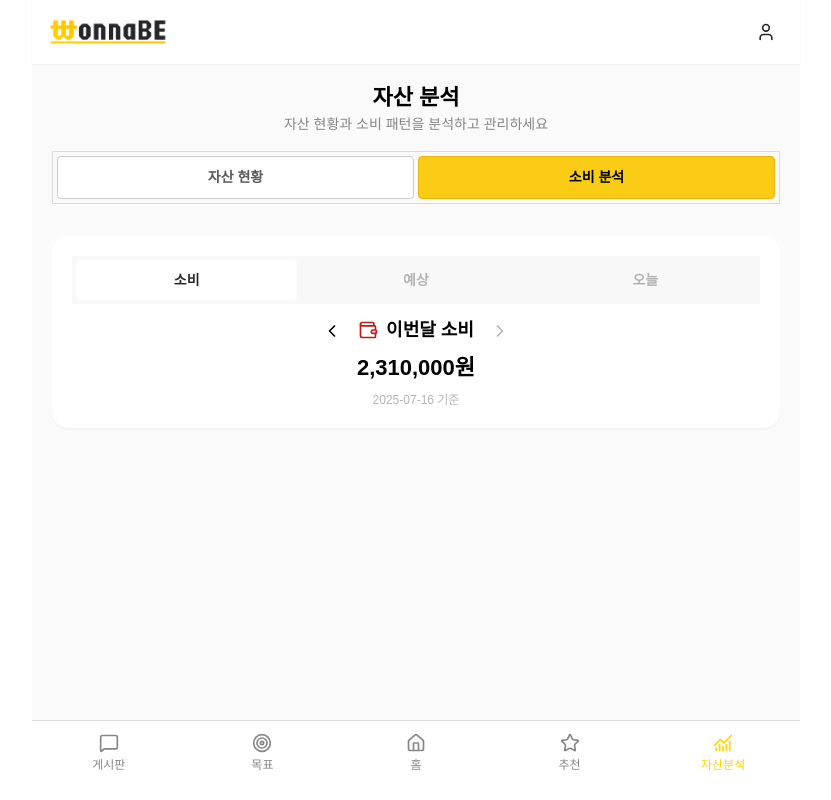
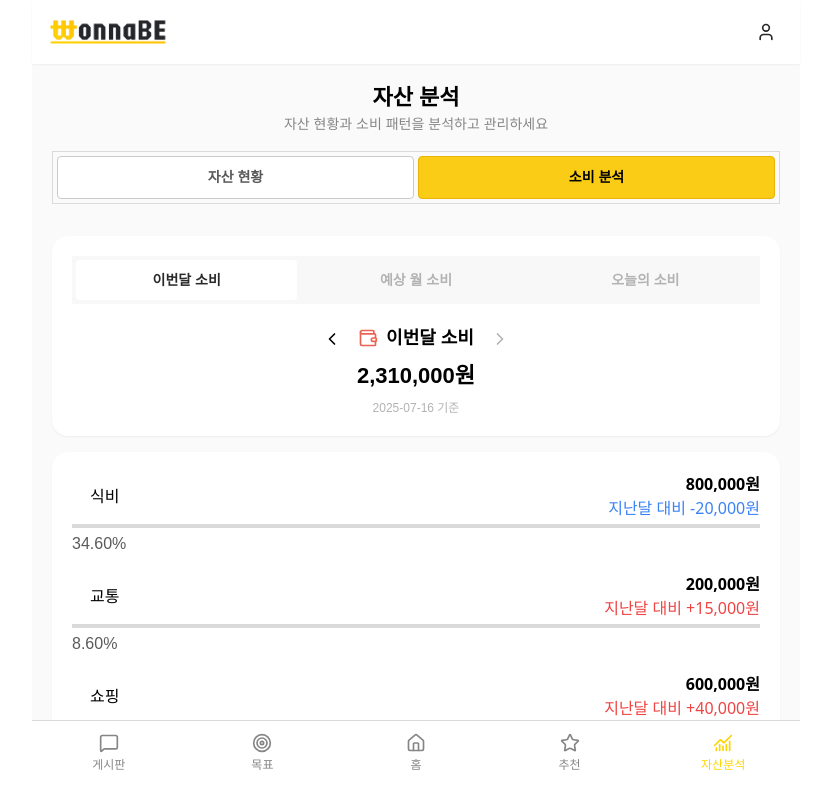
Before and after one commit to WonnaBE7/Frontend, a Vue app: page /assets in a window 1280 px wide. Both pictures are taken after a click on the button "소비 분석". Shown: the top 800 px of the page, without its empty margins (224-1055 px from the left). Built offline with nearby package versions, Linux system fonts and the light colour scheme.

Commit message:
[feat] #27 add consumption-dashboard-page-ui

```diff
--- a/dev-dist/sw.js
+++ b/dev-dist/sw.js
@@ -82,7 +82,7 @@ define(['./workbox-54d0af47'], (function (workbox) { 'use strict';
     "revision": "3ca0b8505b4bec776b69afdba2768812"
   }, {
     "url": "index.html",
-    "revision": "0.io9pji3ntb"
+    "revision": "0.o3h28vud2j"
   }], {});
   workbox.cleanupOutdatedCaches();
   workbox.registerRoute(new workbox.NavigationRoute(workbox.createHandlerBoundToURL("index.html"), {
--- a/src/entities/assets/consumption/consumption.mock.ts
+++ b/src/entities/assets/consumption/consumption.mock.ts
@@ -18,3 +18,74 @@ export const mockEstimatedAndTodayConsumption: EstimatedAndTodayConsumption = {
     calculatedDate: '2025-07-16'
   }
 }
+
+
+// entities/assets/consumption/consumption-category.mock.ts
+
+import type { ConsumptionCategoryItem } from './consumption.entity.ts'
+
+export const mockMonthlyCategoryConsumption: ConsumptionCategoryItem[] = [
+  {
+    consumptionCategory: 'food',
+    amount: '800,000',
+    percentage: 34.6,
+    diffFromLastMonth: '-20,000',
+  },
+  {
+    consumptionCategory: 'transport',
+    amount: '200,000',
+    percentage: 8.6,
+    diffFromLastMonth: '+15,000',
+  },
+  {
+    consumptionCategory: 'shopping',
+    amount: '600,000',
+    percentage: 25.9,
+    diffFromLastMonth: '+40,000',
+  },
+  {
+    consumptionCategory: 'financial',
+    amount: '300,000',
+    percentage: 12.9,
+    diffFromLastMonth: '-10,000',
+  },
+  {
+    consumptionCategory: 'other',
+    amount: '410,000',
+    percentage: 17.7,
+    diffFromLastMonth: '+5,000',
+  },
+]
+
+export const mockTodayCategoryConsumption: ConsumptionCategoryItem[] = [
+  {
+    consumptionCategory: 'food',
+    amount: '25,000',
+    percentage: 34.6,
+    diffFromLastMonth: '+4,000',
+  },
+  {
+    consumptionCategory: 'transport',
+    amount: '12,000',
+    percentage: 8.6,
+    diffFromLastMonth: '-2,000',
+  },
+  {
+    consumptionCategory: 'shopping',
+    amount: '40,000',
+    percentage: 25.9,
+    diffFromLastMonth: '-20,000',
+  },
+  {
+    consumptionCategory: 'financial',
+    amount: '300,000',
+    percentage: 12.9,
+    diffFromLastMonth: '+4,000',
+  },
+  {
+    consumptionCategory: 'other',
+    amount: '14,100',
+    percentage: 17.7,
+    diffFromLastMonth: '+5,000',
+  },
+]
--- /dev/null
+++ b/src/entities/assets/consumption/consumption.store.ts
@@ -0,0 +1,77 @@
+import { defineStore } from 'pinia'
+import { ref, computed } from 'vue'
+import dayjs from 'dayjs'
+import { mockMonthlyConsumptionSummary, mockEstimatedAndTodayConsumption, mockMonthlyCategoryConsumption, mockTodayCategoryConsumption } from './consumption.mock'
+
+export type TabType = 'current' | 'estimated' | 'today'
+
+export const useConsumptionStore = defineStore('consumption', () => {
+  const selectedTab = ref<TabType>('current')
+  const baseDate = ref(dayjs())
+
+  const tabs = [
+    { key: 'current', label: '이번달 소비' },
+    { key: 'estimated', label: '예상 월 소비' },
+    { key: 'today', label: '오늘의 소비' }
+  ] as const
+
+  const displayedAmount = computed(() => {
+    switch (selectedTab.value) {
+      case 'current':
+        return `${mockMonthlyConsumptionSummary.monthToDateConsumption.amount}원`
+      case 'estimated':
+        return `${mockEstimatedAndTodayConsumption.estimatedMonthlyConsumption.amount}원`
+      case 'today':
+        return `${mockEstimatedAndTodayConsumption.todayConsumption.amount}원`
+    }
+  })
+
+  const displayedDate = computed(() => {
+    switch (selectedTab.value) {
+      case 'current':
+        return mockMonthlyConsumptionSummary.monthToDateConsumption.calculatedUntil
+      case 'estimated':
+        return mockEstimatedAndTodayConsumption.estimatedMonthlyConsumption.calculatedUntil
+      case 'today':
+        return mockEstimatedAndTodayConsumption.todayConsumption.calculatedDate
+    }
+  })
+
+  const categoryData = computed(() => {
+    switch (selectedTab.value) {
+      case 'current':
+      case 'estimated': // 'estimated'도 current와 동일한 데이터 사용
+        return mockMonthlyCategoryConsumption
+      case 'today':
+        return mockTodayCategoryConsumption
+    }
+  })
+
+  const displayedLabel = computed(() => {
+    const now = dayjs()
+    return now.isSame(baseDate.value, 'month') ? '이번달 소비' : baseDate.value.format('M월 소비')
+  })
+
+  const goPrevMonth = () => {
+    baseDate.value = baseDate.value.subtract(1, 'month')
+  }
+
+  const goNextMonth = () => {
+    const now = dayjs()
+    if (!baseDate.value.isSame(now, 'month')) {
+      baseDate.value = baseDate.value.add(1, 'month')
+    }
+  }
+
+  return {
+    tabs,
+    selectedTab,
+    baseDate,
+    displayedAmount,
+    displayedDate,
+    displayedLabel,
+    categoryData,
+    goPrevMonth,
+    goNextMonth
+  }
+})
--- a/src/features/assets/service/useConsumptionSummary.ts
+++ /dev/null
@@ -1,62 +0,0 @@
-import { ref, computed } from 'vue'
-import dayjs from 'dayjs'
-import { mockMonthlyConsumptionSummary, mockEstimatedAndTodayConsumption } from '@/entities/assets/consumption/consumption.mock'
-
-export type TabType = 'current' | 'estimated' | 'today'
-
-const tabs = [
-  { key: 'current', label: '소비' },
-  { key: 'estimated', label: '예상' },
-  { key: 'today', label: '오늘' }
-]
-
-const selectedTab = ref<TabType>('current')
-const baseDate = ref(dayjs())
-
-const displayedAmount = computed(() => {
-  switch (selectedTab.value) {
-    case 'current':
-      return `${mockMonthlyConsumptionSummary.monthToDateConsumption.amount}원`
-    case 'estimated':
-      return `${mockEstimatedAndTodayConsumption.estimatedMonthlyConsumption.amount}원`
-    case 'today':
-      return `${mockEstimatedAndTodayConsumption.todayConsumption.amount}원`
-  }
-})
-
-const displayedDate = computed(() => {
-  switch (selectedTab.value) {
-    case 'current':
-      return mockMonthlyConsumptionSummary.monthToDateConsumption.calculatedUntil
-    case 'estimated':
-      return mockEstimatedAndTodayConsumption.estimatedMonthlyConsumption.calculatedUntil
-    case 'today':
-      return mockEstimatedAndTodayConsumption.todayConsumption.calculatedDate
-  }
-})
-
-const displayedLabel = computed(() => {
-  const now = dayjs()
-  return now.isSame(baseDate.value, 'month') ? '이번달 소비' : baseDate.value.format('M월 소비')
-})
-
-const goPrevMonth = () => {
-  baseDate.value = baseDate.value.subtract(1, 'month')
-}
-const goNextMonth = () => {
-  const now = dayjs()
-  if (!baseDate.value.isSame(now, 'month')) {
-    baseDate.value = baseDate.value.add(1, 'month')
-  }
-}
-
-export const useConsumptionSummary = () => ({
-  tabs,
-  selectedTab,
-  baseDate,
-  displayedAmount,
-  displayedDate,
-  displayedLabel,
-  goPrevMonth,
-  goNextMonth
-})
--- a/src/features/assets/ui/assets-dashboard/AssetSummary.vue
+++ b/src/features/assets/ui/assets-dashboard/AssetSummary.vue
@@ -23,14 +23,12 @@
 </template>
 
 <script setup lang="ts">
-import { ref, computed } from 'vue'
+import { computed } from 'vue'
 import Card from '@/shared/ui/atoms/Card.vue'
 import Typography from '@/shared/ui/atoms/Typography.vue'
 import TotalAssets from '../TotalAssets.vue'
 import AssetBarChart from '../AssetBarChart.vue'
 import AssetDetailBar from '../AssetDetailBar.vue'
-
-import type { AssetTabKey } from '@/entities/assets/assets.entity'
 import { categoryLabelMap } from '@/entities/assets/assets.constants'
 import {
   mockAssetSummaryMeta,
@@ -38,7 +36,6 @@ import {
   mockAssetCategoryDetailResponse
 } from '@/entities/assets/assets.mock'
 
-// ✅ 차트 데이터는 'mockAssetCategoryRatio' 기준으로 매핑
 const chartData = computed(() =>
   mockAssetCategoryRatio.categories.map(category => ({
     type: category.assetCategory,
--- /dev/null
+++ b/src/features/assets/ui/consumption-dashboard/CategoryConsumptionDetail.vue
@@ -0,0 +1,51 @@
+<template>
+    <Card class="bg-white w-full">
+      <ul class="space-y-4 w-full">
+        <li v-for="item in store.categoryData" :key="item.consumptionCategory">
+          <div class="flex justify-between">
+            <div class="flex items-center gap-2">
+              <span
+                class="w-2.5 h-2.5 rounded-full"
+                :class="`bg-[var(--${colorMap[item.consumptionCategory]})]`"
+              ></span>
+              <span>{{ categoryLabelMap[item.consumptionCategory] }}</span>
+            </div>
+            <div class="text-right">
+              <strong>{{ item.amount }}원</strong>
+              <div
+                :class="item.diffFromLastMonth.startsWith('+') ? 'text-red-500' : 'text-blue-500'"
+              >
+                {{
+                  store.selectedTab === 'today' ? '전일 대비' : '지난달 대비'
+                }}
+                {{ item.diffFromLastMonth }}원
+              </div>
+            </div>
+          </div>
+
+          <div class="h-1 bg-gray-200 mt-1">
+            <div
+              class="h-full"
+              :style="{
+                width: item.percentage + '%',
+                backgroundColor: `var(--${colorMap[item.consumptionCategory]})`
+              }"
+            ></div>
+          </div>
+
+          <Typography type="small-2" class="text-gray-600 mt-1">
+            {{ item.percentage.toFixed(2) }}%
+          </Typography>
+        </li>
+      </ul>
+    </Card>
+  </template>
+
+  <script setup lang="ts">
+  import { useConsumptionStore } from '@/entities/assets/consumption/consumption.store.ts'
+  import { colorMap, categoryLabelMap } from '@/entities/assets/assets.constants'
+  import Typography from '@/shared/ui/atoms/Typography.vue'
+import Card from '@/shared/ui/atoms/Card.vue'
+
+  const store = useConsumptionStore()
+  </script>
--- a/src/features/assets/ui/consumption-dashboard/ConsumptionSummary.vue
+++ b/src/features/assets/ui/consumption-dashboard/ConsumptionSummary.vue
@@ -1,8 +1,10 @@
 <template>
     <ConsumptionTopBox/>
+    <CategoryConsumptionDetail/>
 </template>
 
 <script setup lang="ts">
 import ConsumptionTopBox from './ConsumptionTopBox.vue';
+import CategoryConsumptionDetail from './CategoryConsumptionDetail.vue'
 
 </script>
--- a/src/features/assets/ui/consumption-dashboard/ConsumptionTopBox.vue
+++ b/src/features/assets/ui/consumption-dashboard/ConsumptionTopBox.vue
@@ -1,21 +1,22 @@
 <template>
   <Card class="bg-white">
     <ConsumptionTabs
-        :tabs="tabs"
-        :selectedTab="selectedTab"
-        @update:selectedTab="selectedTab = $event"
+      :tabs="store.tabs"
+      :selectedTab="store.selectedTab"
+      @update:selectedTab="store.selectedTab = $event"
     />
 
     <MonthNavigator
-        :displayedLabel="displayedLabel"
-        :baseDate="baseDate"
-        @prev="goPrevMonth"
-        @next="goNextMonth"
+      :displayedLabel="getLabelText()"
+      :baseDate="store.baseDate"
+      :disableNavigation="disableNavigation()"
+      @prev="store.goPrevMonth"
+      @next="store.goNextMonth"
     />
 
     <ConsumptionInfoDisplay
-        :amount="displayedAmount"
-        :date="displayedDate"
+      :amount="store.displayedAmount"
+      :date="store.displayedDate"
     />
   </Card>
 </template>
@@ -25,16 +26,22 @@
   import ConsumptionTabs from './CunsumptionTabs.vue'
   import MonthNavigator from './MonthNavigator.vue'
   import ConsumptionInfoDisplay from './ConsumptionInfoDisplay.vue'
-  import { useConsumptionSummary } from '../../service/useConsumptionSummary'
+  import { useConsumptionStore } from '@/entities/assets/consumption/consumption.store.ts'
 
-  const {
-    tabs,
-    selectedTab,
-    baseDate,
-    displayedAmount,
-    displayedDate,
-    displayedLabel,
-    goPrevMonth,
-    goNextMonth
-  } = useConsumptionSummary()
+  const store = useConsumptionStore()
+
+
+const getLabelText = () => {
+  switch (store.selectedTab) {
+    case 'estimated':
+      return '예상 월 소비'
+    case 'today':
+      return '오늘의 소비'
+    default:
+      return store.displayedLabel
+  }
+}
+
+const disableNavigation = () => store.selectedTab !== 'current'
+
   </script>
--- a/src/features/assets/ui/consumption-dashboard/CunsumptionTabs.vue
+++ b/src/features/assets/ui/consumption-dashboard/CunsumptionTabs.vue
@@ -1,11 +1,11 @@
 <template>
-    <div class="w-full bg-gray-50 grid grid-cols-3 gap-2 p-1">
+  <div class="w-full bg-gray-50 grid grid-cols-3 gap-2 p-1 mb-2">
     <Button
-        v-for="tab in tabs"
+      v-for="tab in store.tabs"
       :key="tab.key"
-        @click="$emit('update:selectedTab', tab.key)"
+      @click="store.selectedTab = tab.key"
       :class="[
-          selectedTab === tab.key
+        store.selectedTab === tab.key
           ? 'bg-white text-gray-900'
           : '!bg-gray-50 text-gray-400'
       ]"
@@ -17,14 +17,7 @@
 
 <script setup lang="ts">
 import Button from '@/shared/ui/atoms/Button.vue'
-  import type { TabType } from '../../service/useConsumptionSummary'
+import { useConsumptionStore } from '@/entities/assets/consumption/consumption.store.ts'
 
-  defineProps<{
-    tabs: { key: TabType; label: string }[]
-    selectedTab: TabType
-  }>()
-
-  defineEmits<{
-    (e: 'update:selectedTab', value: TabType): void
-  }>()
+const store = useConsumptionStore()
 </script>
--- a/src/features/assets/ui/consumption-dashboard/MonthNavigator.vue
+++ b/src/features/assets/ui/consumption-dashboard/MonthNavigator.vue
@@ -1,30 +1,15 @@
-<template>
-    <div class="flex justify-center items-center gap-4 mt-4 mb-2">
-      <button @click="goPrevMonth">
-        <ChevronLeft class="w-5 h-5" />
-      </button>
+<script setup lang="ts">
+import IconLabel from '@/shared/ui/atoms/IconLabel.vue'
+import { ChevronLeft, ChevronRight, Wallet, TrendingUp, ChartColumnIncreasing } from 'lucide-vue-next'
+import dayjs from 'dayjs'
+import { computed, toRef } from 'vue'
 
-      <IconLabel :icon="Wallet" iconClass="text-red-700"> {{ displayedLabel }}</IconLabel>
-
-      <button @click="goNextMonth" :disabled="isCurrentMonth">
-        <ChevronRight
-          class="w-5 h-5"
-          :class="{ 'opacity-30': isCurrentMonth }"
-        />
-      </button>
-    </div>
-</template>
-
-  <script setup lang="ts">
-  import IconLabel from '@/shared/ui/atoms/IconLabel.vue';
-  import Typography from '@/shared/ui/atoms/Typography.vue'
-  import { ChevronLeft, ChevronRight, Wallet } from 'lucide-vue-next'
-  import dayjs from 'dayjs'
-
-  const { displayedLabel, baseDate } = defineProps<{
+const props = defineProps<{
   displayedLabel: string
   baseDate: dayjs.Dayjs
 }>()
+
+const baseDate = toRef(props, 'baseDate')
 
 const emit = defineEmits<{
   (e: 'prev'): void
@@ -34,5 +19,43 @@
 const goPrevMonth = () => emit('prev')
 const goNextMonth = () => emit('next')
 
-  const isCurrentMonth = dayjs().isSame(baseDate, 'month')
+// ✅ "이번달 소비"일 때만 월 이동 가능
+const disableNavigation = computed(() => props.displayedLabel === '예상 월 소비' || props.displayedLabel === '오늘의 소비')
+
+const isCurrentMonth = computed(() => dayjs().isSame(baseDate.value, 'month'))
+
+// ✅ 아이콘과 색상 class를 displayedLabel로 판별
+const icon = computed(() => {
+  if (props.displayedLabel === '예상 월 소비') return TrendingUp
+  if (props.displayedLabel === '오늘의 소비') return ChartColumnIncreasing
+  return Wallet
+})
+
+const iconClass = computed(() => {
+  if (props.displayedLabel === '예상 월 소비') return 'text-sub-aqua-p'
+  if (props.displayedLabel === '오늘의 소비') return 'text-sub-green-p'
+  return 'text-sub-red-p'
+})
 </script>
+
+<template>
+  <div class="flex justify-center items-center gap-4 mt-4 mb-2">
+    <button v-if="!disableNavigation" @click="goPrevMonth">
+      <ChevronLeft
+        class="w-5 h-5"
+        :class="{ 'opacity-30': disableNavigation }"
+      />
+    </button>
+
+    <IconLabel :icon="icon" :iconClass="iconClass">
+      {{ props.displayedLabel }}
+    </IconLabel>
+
+    <button v-if="!disableNavigation" @click="goNextMonth" :disabled="isCurrentMonth">
+      <ChevronRight
+        class="w-5 h-5"
+        :class="{ 'opacity-30': isCurrentMonth }"
+      />
+    </button>
+  </div>
+</template>
```
Also changed, not shown: src/entities/assets/consumption/consumption.entity.ts (+7 -0 lines), 53 other files (tests, documents, lock files or other folders). Lines whose indentation alone changed are shown as unchanged.
